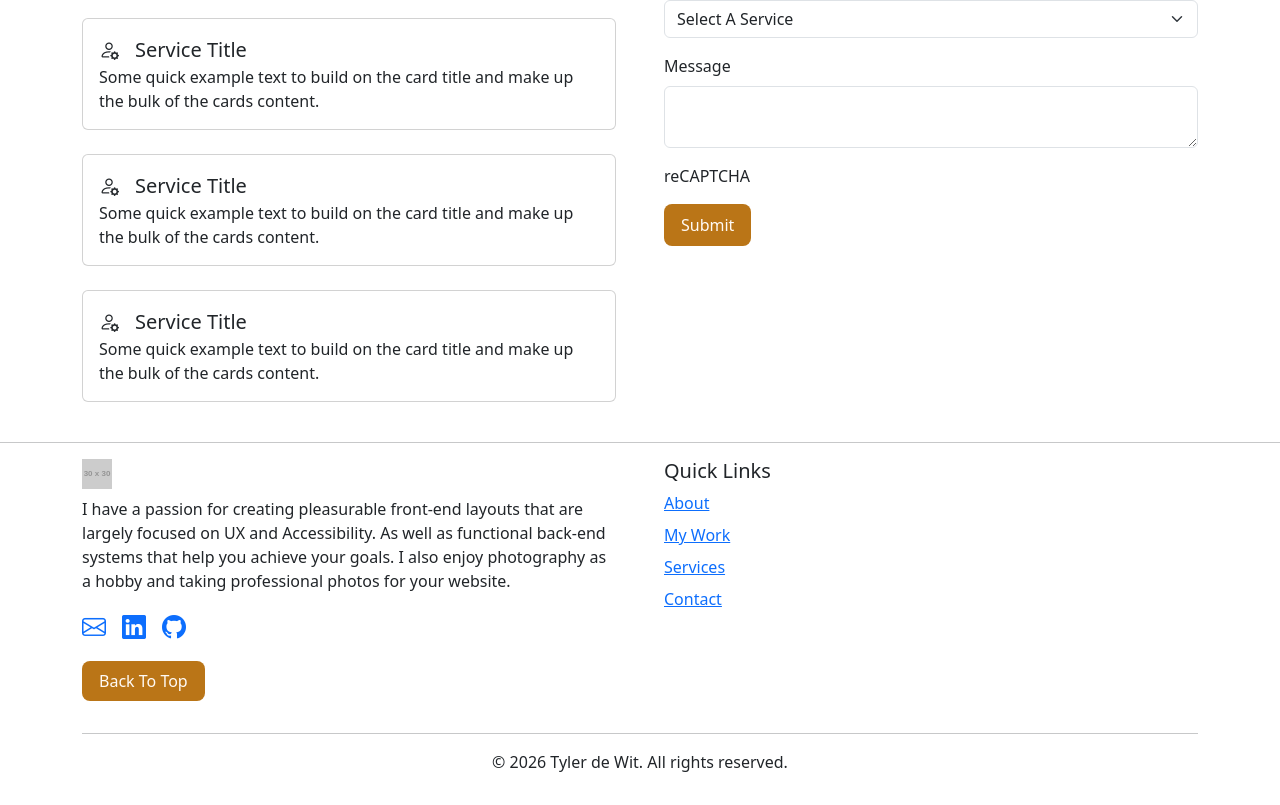
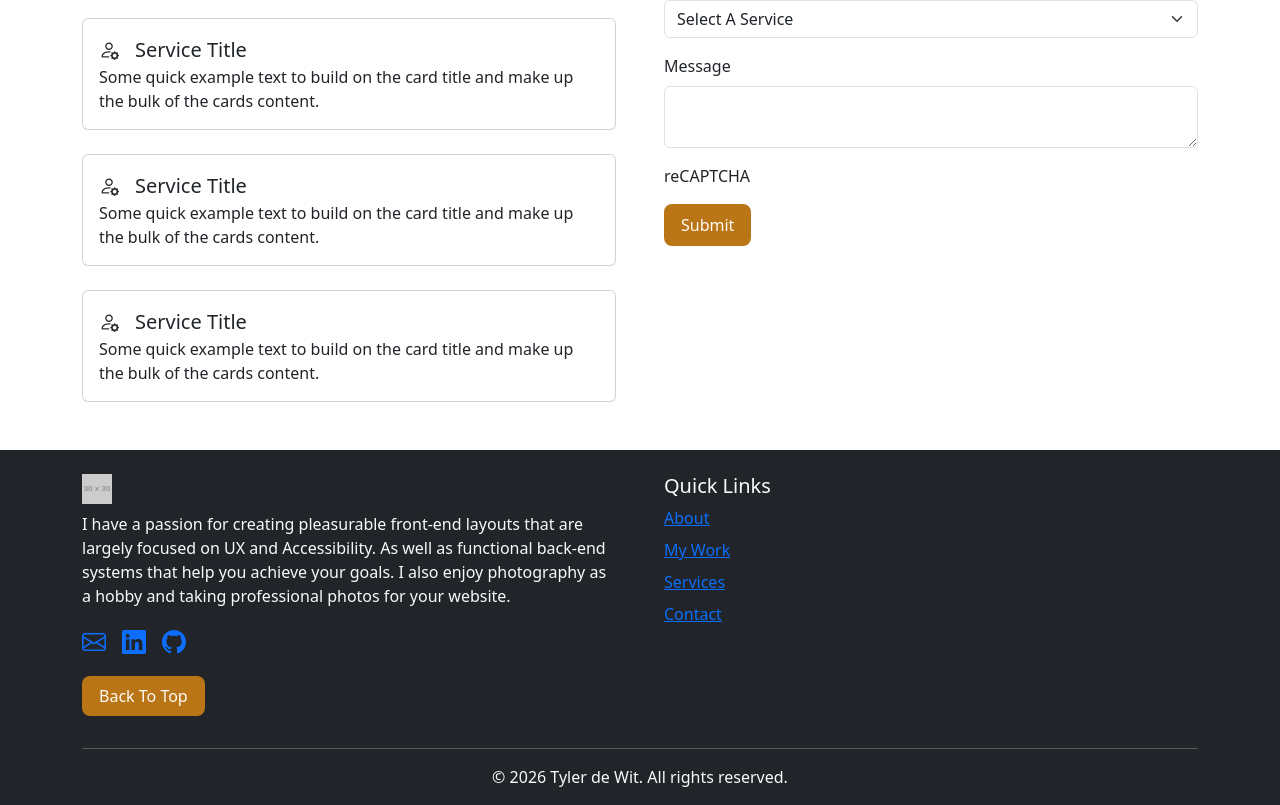
Before and after one commit to Tyler-de-Wit/portfolio-site-react, a React (Vite) app: page / in a window 1280 px wide. Shown: the part 2872-3677 px from the top of the page. Built offline with nearby package versions, Linux system fonts and the light colour scheme.

Commit message:
feat: Update footer to have a dark background and light text to distinguish it from the rest of the page

```diff
--- a/src/App.tsx
+++ b/src/App.tsx
@@ -23,7 +23,7 @@ function App() {
           <MyWorkSection />
         </section>
         <hr />
-        <div className="container">
+        <div className="container mb-5">
           <div className="row g-5">
             <section id="services" className="col-12 col-lg-6">
               <ServicesSection />
@@ -34,8 +34,7 @@ function App() {
           </div>
         </div>
       </main>
-      <hr />
-      <footer>
+      <footer className="bg-dark">
         <FooterSection />
       </footer>
     </>
--- a/src/components/FooterSection.tsx
+++ b/src/components/FooterSection.tsx
@@ -6,7 +6,7 @@ const FooterSection = () => {
   return (
     <>
       <div className="container">
-        <div className="row g-5">
+        <div className="row gx-5 gy-4">
           <div className="col-12 col-lg-6 mb-4">
             <img
               src="https://placehold.co/30x30"
@@ -15,7 +15,7 @@ const FooterSection = () => {
               className="d-inline-block align-top mb-2"
               alt="Site Logo"
             />
-            <p>
+            <p className="text-light">
               I have a passion for creating pleasurable front-end layouts that
               are largely focused on UX and Accessibility. As well as functional
               back-end systems that help you achieve your goals. I also enjoy
@@ -28,7 +28,7 @@ const FooterSection = () => {
             </a>
           </div>
           <div className="col-12 col-lg-6 mb-4">
-            <h2 className="fs-5">Quick Links</h2>
+            <h2 className="fs-5 text-light">Quick Links</h2>
             <ul className="list-unstyled">
               <li className="mb-2">
                 <a href="#about">About</a>
@@ -45,10 +45,12 @@ const FooterSection = () => {
             </ul>
           </div>
         </div>
-        <hr />
+        <hr className="text-light" />
         <div className="row">
           <div className="col-md-12 text-center">
-            <p>&copy; {currentYear} Tyler de Wit. All rights reserved.</p>
+            <p className="text-light">
+              &copy; {currentYear} Tyler de Wit. All rights reserved.
+            </p>
           </div>
         </div>
       </div>
```
